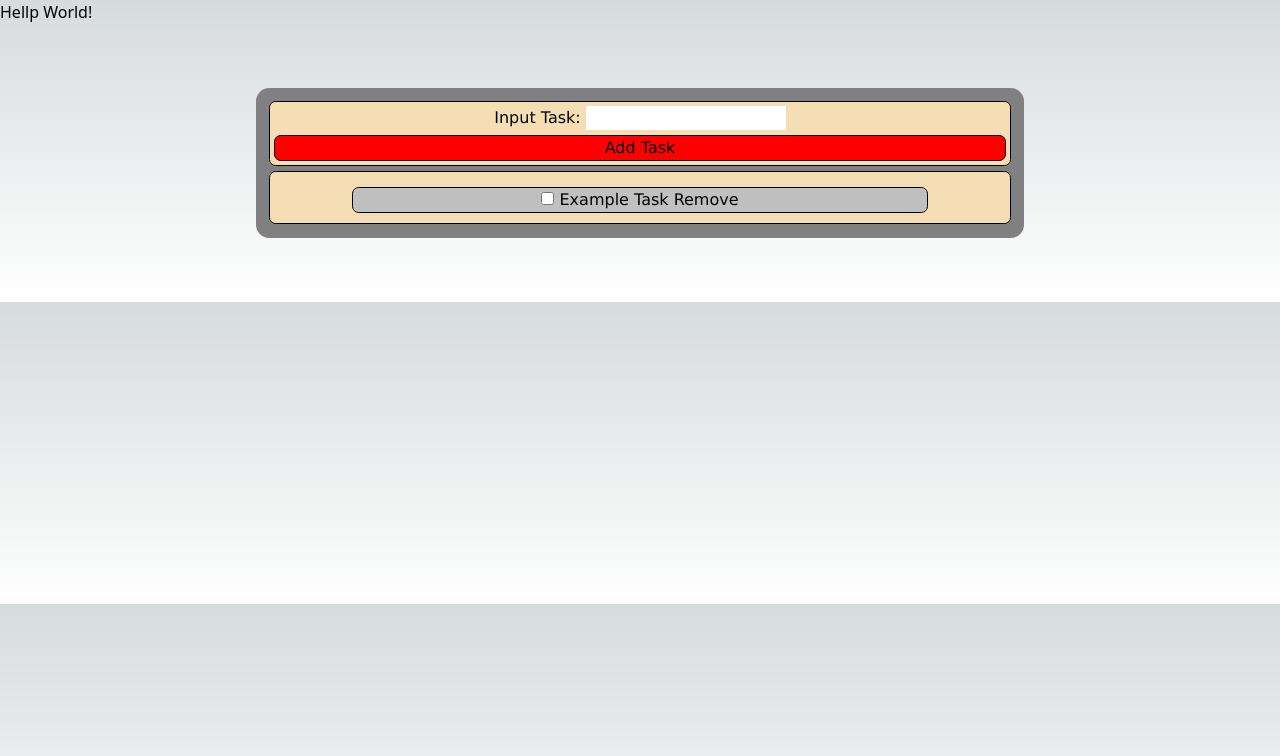
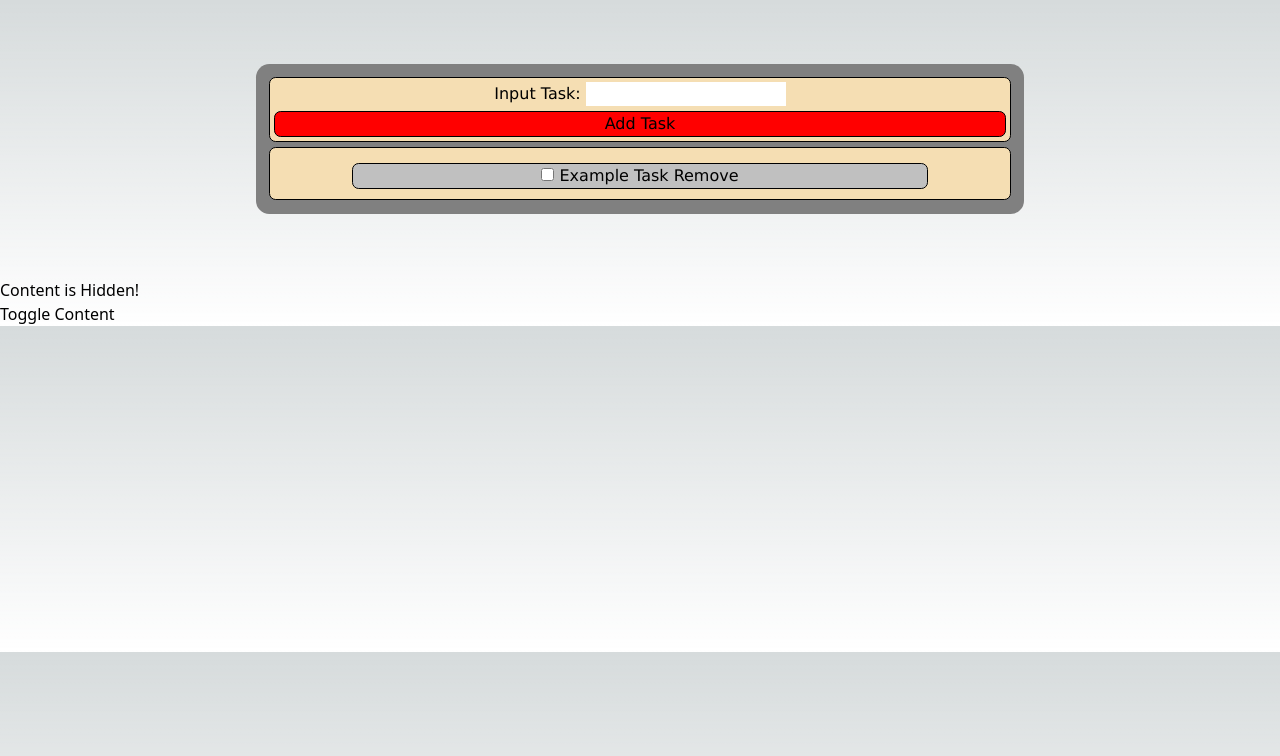
Before and after one commit to Austin-ALIT/austin-react-intermediary, a Next.js app: page / in a window 1280 px wide. Shown: the top 756 px of the page. Built offline with nearby package versions, Linux system fonts and the light colour scheme.

Commit message:
Completed conditional-rendering

```diff
--- /dev/null
+++ b/src/components/conditionalrendering/conditionalrendering.tsx
@@ -0,0 +1,40 @@
+/* Commands run for this segment:
+git flow init
+git flow feature start conditional-rendering
+git add .
+git commit -m "Completed conditional-rendering"
+git flow feature finish conditional-rendering
+*/
+
+import { useState } from "react"
+
+// Create a functional component:
+// Create a functional component named ConditionalRendering inside the components directory.
+
+
+
+export default function ConditionalRendering(){
+    // Inside the component, declare a state variable called showContent using the useState hook. Initialize it to false.
+    const [showContent, setShowContent] = useState<boolean>(false);
+
+    return(
+        <>
+            {/* // Implement conditional rendering: */}
+            {/* // Using an AND operator or the ternary operator, conditionally render different content based on the value of showContent. */}
+            {/* // When showContent is true, display a message like "Content is visible!". */}
+            {showContent && <p> Content is visible! </p>}
+            {/* // When showContent is false, display a message like "Content is hidden!". */}
+            {!showContent && <p> Content is Hidden! </p>}
+
+            {/* // Add a button to toggle the state: */}
+            {/* // Below the rendered content, add a button element with the label "Toggle Content". */}
+            {/* // On button click, update the value of showContent to the opposite of its current value using the setShowContent function. */}
+            <button onClick={() => setShowContent(!showContent)}> Toggle Content </button>
+        </>
+    )
+}
+
+// Test and observe:
+// Start the Next.js app and access the rendered component in your browser. - done
+// Observe the initial rendered message based on the initial state value. - done.
+// Click the "Toggle Content" button and observe how the content changes between "Content is visible!" and "Content is hidden!". - done
--- a/src/pages/index.tsx
+++ b/src/pages/index.tsx
@@ -1,10 +1,11 @@
+import ConditionalRendering from "@/components/conditionalrendering/conditionalrendering";
 import TaskTracker from "@/components/tasktracker/tasktracker";
 
 export default function Home(){
   return(
     <>
-      <p> Hellp World! </p>
       <TaskTracker/>
+      <ConditionalRendering/>
     </>
   )
 }
```
